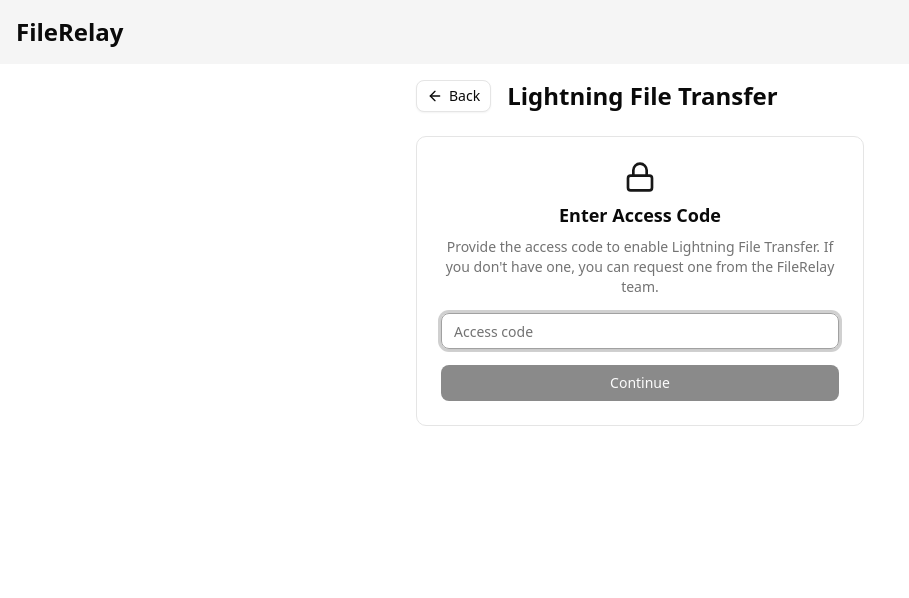
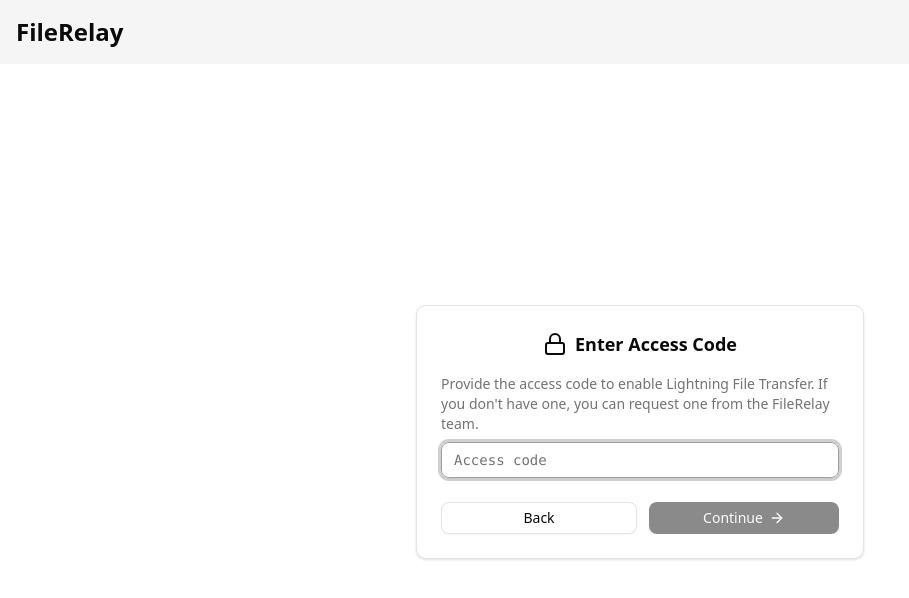
Before and after one commit to The-Best-Codes/filerelay, a React (Vite) app in the folder frontend/: page /lightning-auth in a window 1280 px wide. Shown: the top 598 px of the page, without its empty margins (0-909 px from the left). Built offline with nearby package versions, Linux system fonts and the light colour scheme.

Commit message:
Update LightningAuthPage.tsx

```diff
--- a/frontend/src/pages/LightningAuthPage.tsx
+++ b/frontend/src/pages/LightningAuthPage.tsx
@@ -1,6 +1,7 @@
+import { Alert, AlertDescription } from "@/components/ui/alert";
 import { Button } from "@/components/ui/button";
 import { Input } from "@/components/ui/input";
-import { AlertCircle, ArrowLeft, Loader2, Lock } from "lucide-react";
+import { AlertCircle, ArrowRight, Loader2, Lock } from "lucide-react";
 import { useEffect, useState } from "react";
 import { useNavigate } from "react-router";
 
@@ -14,7 +15,6 @@
   const [isLoading, setIsLoading] = useState(true);
   const [isValidating, setIsValidating] = useState(false);
   const [error, setError] = useState<string | null>(null);
-  const [isValid, setIsValid] = useState(false);
 
   const validateCode = async (providedCode: string) => {
     if (window.devVerboseLogging)
@@ -31,7 +31,13 @@
         body: JSON.stringify({ code: providedCode }),
       });
       if (response.ok) {
-        return true;
+        const data = await response.json();
+        if (data.valid) {
+          sessionStorage.setItem("lightning_code", providedCode);
+          navigate("/lightning-send");
+        } else {
+          setError("Invalid access code");
+        }
       } else {
         throw new Error("Invalid access code");
       }
@@ -52,7 +58,7 @@
     if (storedCode) {
       validateCode(storedCode).then((valid) => {
         if (valid) {
-          setIsValid(true);
+          sessionStorage.setItem("lightning_code", storedCode);
           navigate("/lightning-send");
         } else {
           sessionStorage.removeItem("lightning_code");
@@ -64,8 +70,12 @@
     }
   }, [navigate]);
 
-  const handleSubmit = async (e: React.FormEvent) => {
-    e.preventDefault();
+  const handleContinue = async () => {
+    if (window.devVerboseLogging)
+      console.log(
+        "LightningAuthPage.tsx: User clicked Continue with code:",
+        code ? "***" : "none",
+      );
     if (!code.trim()) {
       setError("Please enter an access code");
       return;
@@ -73,8 +83,9 @@
     const valid = await validateCode(code.trim());
     if (valid) {
       sessionStorage.setItem("lightning_code", code.trim());
-      setIsValid(true);
       navigate("/lightning-send");
+    } else {
+      setError("Invalid access code");
     }
   };
 
@@ -95,73 +106,76 @@
     );
   }
 
-  if (isValid) {
   return (
     <div className="flex-1 flex justify-center items-center p-4 pt-20 overflow-auto">
-        <div className="text-center space-y-2">
-          <Loader2 className="h-8 w-8 animate-spin mx-auto" />
-          <p className="text-muted-foreground">
-            Access granted, redirecting...
-          </p>
+      <div className="w-full max-w-md space-y-6">
+        <div className="rounded-lg border bg-background shadow-sm p-6">
+          <div className="text-center p-0 pb-4">
+            <h2 className="flex items-center justify-center gap-2 text-lg font-semibold">
+              <Lock className="size-6" />
+              Enter Access Code
+            </h2>
           </div>
-      </div>
-    );
-  }
-
-  return (
-    <div className="flex-1 flex justify-center items-start p-4 pt-20 overflow-auto">
-      <div className="max-w-md w-full mx-auto space-y-6">
-        <div className="flex items-center gap-4">
-          <Button variant="outline" size="sm" onClick={handleBack}>
-            <ArrowLeft className="h-4 w-4" />
-            <span className="hidden sm:inline">Back</span>
-          </Button>
-          <div>
-            <h1 className="text-2xl font-bold">Lightning File Transfer</h1>
-          </div>
-        </div>
-
-        <div className="rounded-lg border bg-background p-6 space-y-4">
-          <div className="text-center space-y-2">
-            <Lock className="h-8 w-8 mx-auto text-primary" />
-            <h2 className="text-lg font-semibold">Enter Access Code</h2>
-            <p className="text-sm text-muted-foreground">
-              Provide the access code to enable Lightning File Transfer. If you
-              don't have one, you can request one from the FileRelay team.
-            </p>
-          </div>
-
-          <form onSubmit={handleSubmit} className="space-y-4">
+          <div className="space-y-6 p-0">
+            <div className="space-y-2">
+              <span className="text-sm block text-muted-foreground">
+                Provide the access code to enable Lightning File Transfer. If
+                you don't have one, you can request one from the FileRelay team.
+              </span>
               <Input
                 type="password"
                 placeholder="Access code"
                 value={code}
-              onChange={(e) => setCode(e.target.value)}
+                onChange={(e) => {
+                  setCode(e.target.value);
+                  if (error) setError("");
+                }}
+                onKeyDown={(e) => {
+                  if (e.key === "Enter") {
+                    handleContinue();
+                  }
+                }}
                 disabled={isValidating}
-              className="text-lg"
+                className="text-lg font-mono"
                 autoFocus
               />
               {error && (
-              <div className="flex items-center gap-2 text-sm text-destructive p-2 bg-destructive/10 rounded-md">
+                <Alert variant="destructive">
                   <AlertCircle className="h-4 w-4" />
-                {error}
+                  <AlertDescription>{error}</AlertDescription>
+                </Alert>
+              )}
             </div>
-            )}
+
+            <div className="flex gap-3">
               <Button
-              type="submit"
-              className="w-full"
+                variant="outline"
+                onClick={handleBack}
+                className="flex-1"
+                size="sm"
+              >
+                Back
+              </Button>
+              <Button
+                onClick={handleContinue}
+                className="flex-1"
+                size="sm"
                 disabled={isValidating || !code.trim()}
               >
                 {isValidating ? (
                   <>
-                  <Loader2 className="h-4 w-4 mr-2 animate-spin" />
+                    <Loader2 className="size-4 animate-spin" />
                     Validating...
                   </>
                 ) : (
-                "Continue"
+                  <>
+                    Continue
+                    <ArrowRight className="size-4" />
+                  </>
                 )}
               </Button>
-          </form>
+            </div>
+          </div>
         </div>
       </div>
     </div>
```
Lines whose indentation alone changed are shown as unchanged.
